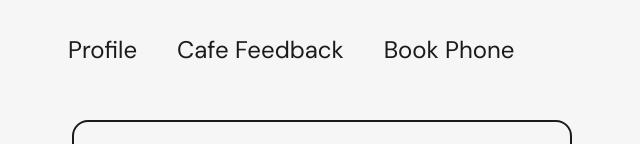
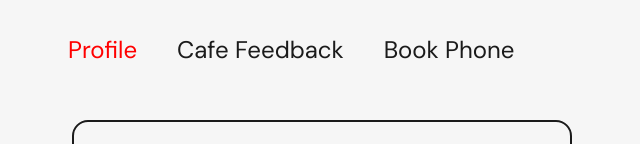
Before and after one commit to VPresich/my-react-template, a React (Vite) app: page / in a window 1280 px wide. Shown: the top 144 px of the page, without its empty margins (232-872 px from the left). Built offline with nearby package versions, Linux system fonts and the light colour scheme; grey boxes are pictures that could not be loaded.

Commit message:
bug fixing

```diff
--- a/src/jsx/menu-app/MenuApp.module.css
+++ b/src/jsx/menu-app/MenuApp.module.css
@@ -12,5 +12,5 @@
 }
 
 .active {
-  color: var(--secondary-color);
+  color: var(--active-menu-color);
 }
```
Also changed, not shown: src/jsx/menu-app/MenuApp.jsx (+0 -41 lines).
